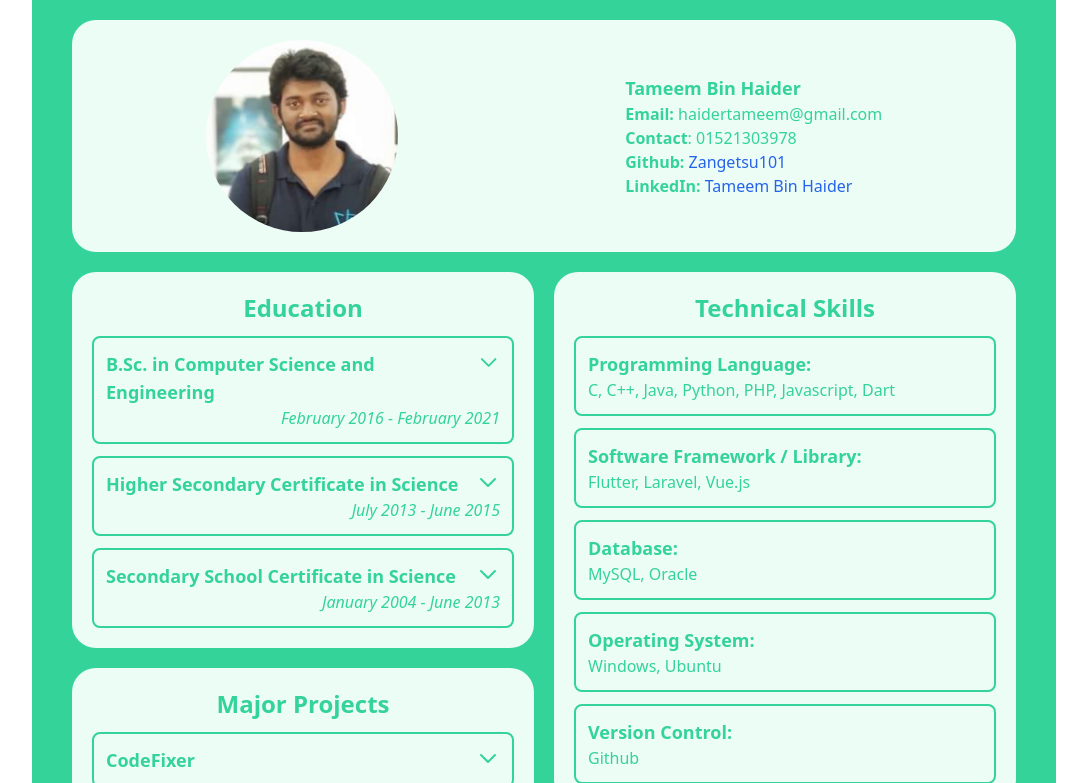
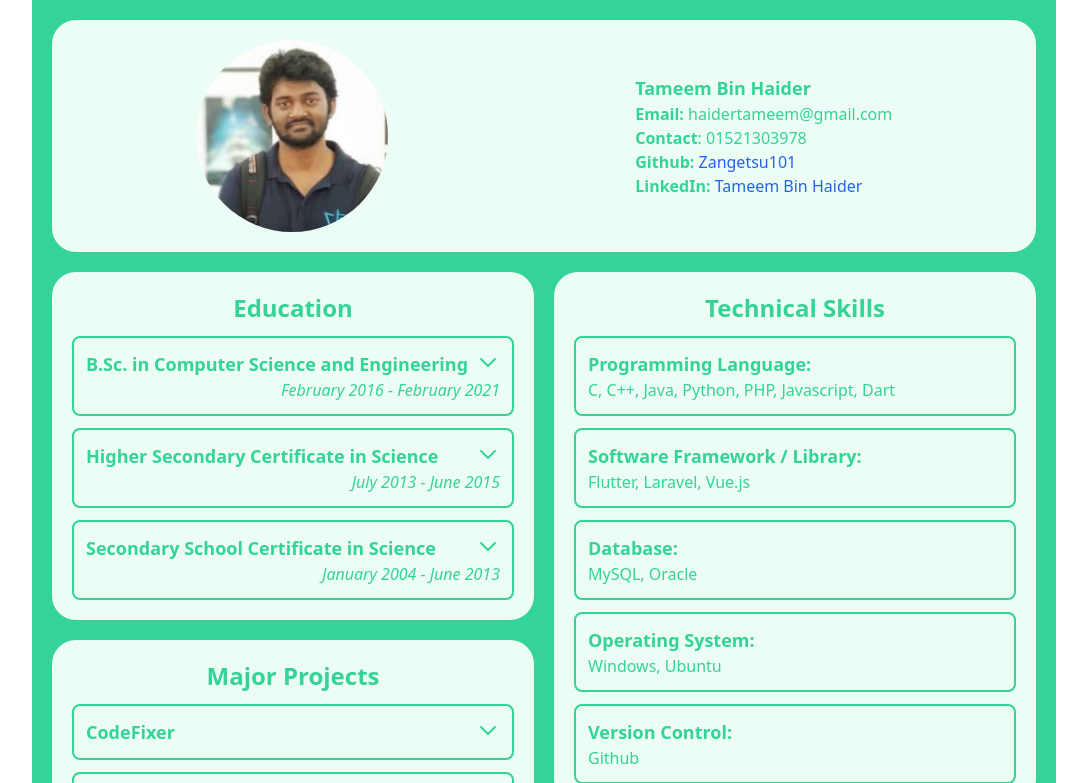
Before and after one commit to Zangetsu101/resume_using_javascript, a plain HTML site: page index.html in a window 1280 px wide. Shown: the top 783 px of the page, without its empty margins (96-1183 px from the left). Drawn offline with nearby package versions, Linux system fonts and the light colour scheme.

Commit message:
decreased x-margin

```diff
--- a/index.html
+++ b/index.html
@@ -19,7 +19,7 @@
     </script>
   </head>
   <body>
-    <div class="max-w-screen-sm mx-auto px-10 py-5 md:max-w-screen-lg bg-green-400">
+    <div class="max-w-screen-sm mx-auto px-5 py-5 md:max-w-screen-lg bg-green-400">
       <div class="md:flex bg-green-50 p-5 rounded-3xl text-green-400 text-center md:text-left md:justify-around">
         <div>
           <img class="object-cover h-48 w-48 rounded-full mx-auto" src="profile.jpg">
```
